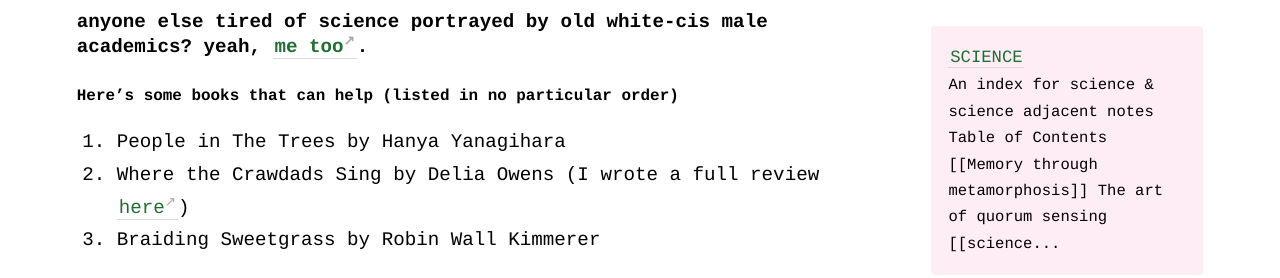
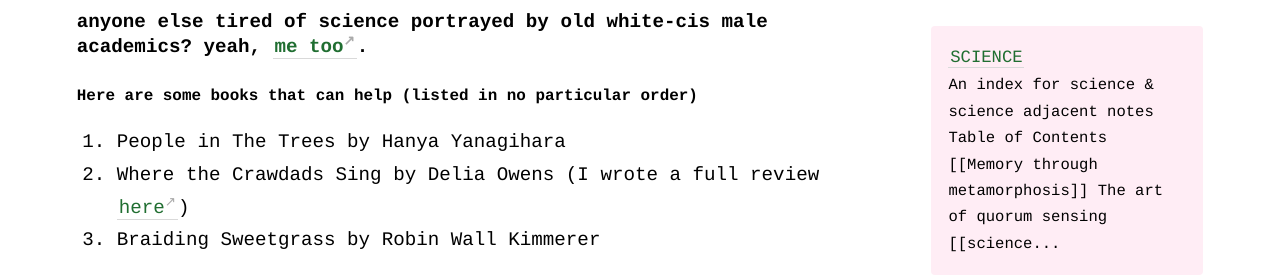
Before and after one commit to geminiworms/talyssagarden.github.io, a Jekyll site: the page built from _notes/science-reading.md, in a window 1280 px wide. Shown: the part 324-602 px from the top of the page. Built offline with Jekyll 4.4.1, drawn with Linux system fonts in a browser that asks for light colours.

Commit message:
Update science-reading.md

```diff
--- a/_notes/science-reading.md
+++ b/_notes/science-reading.md
@@ -5,7 +5,7 @@ title: science-ish reads
 ### A list of books for people who care about better science
 #### anyone else tired of science portrayed by old white-cis male academics? yeah, [me too](https://geminiworms.weebly.com/home/figuring-out-what-it-means-to-be-feminine-in-science).
 
-##### Here's some books that can help (listed in no particular order)
+##### Here are some books that can help (listed in no particular order)
 1. People in The Trees by Hanya Yanagihara
 2. Where the Crawdads Sing by Delia Owens (I wrote a full review [here](https://geminiworms.weebly.com/home/where-the-crawdads-sing))
 3. Braiding Sweetgrass by Robin Wall Kimmerer
```
